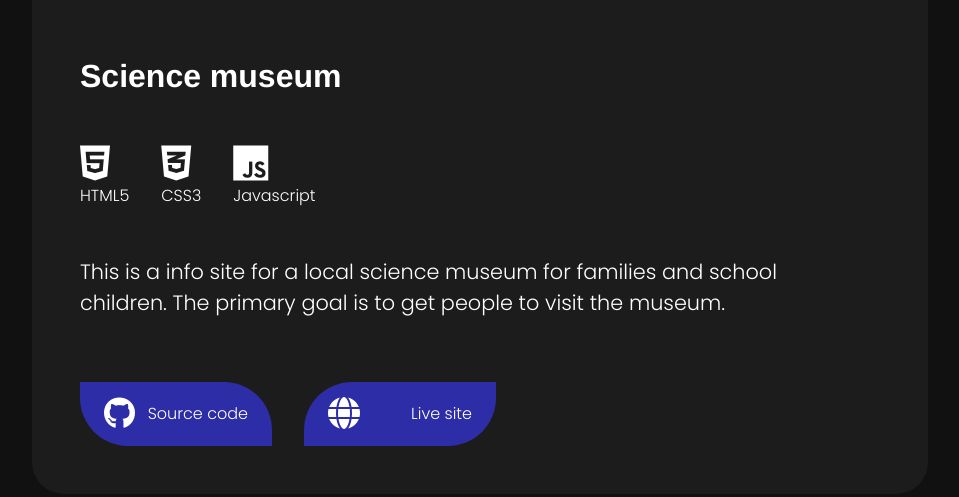
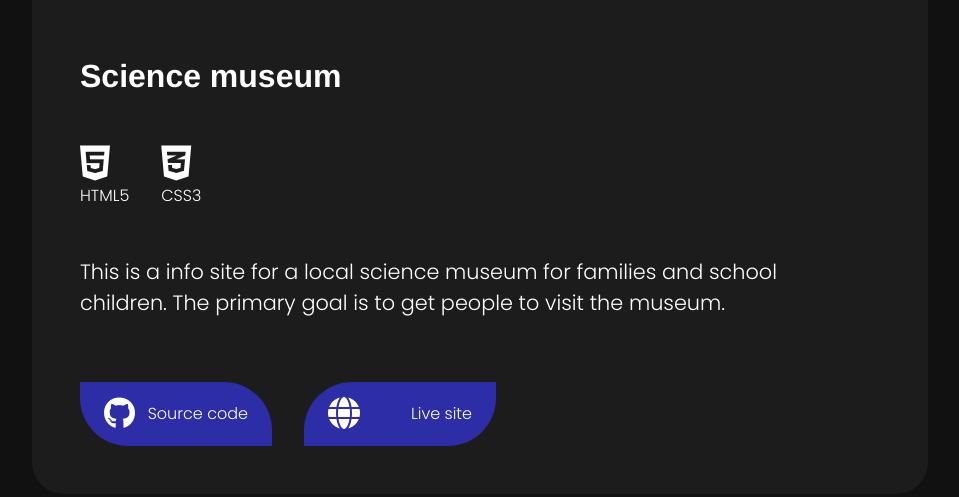
Before and after one commit to EM-90/My-portfolio-site, a plain HTML site: page index.html in a window 1280 px wide. Shown: the part 3847-4344 px from the top of the page, without its empty margins (160-1119 px from the left). Drawn offline with Linux system fonts and the light colour scheme.

Commit message:
Update index.html

```diff
--- a/index.html
+++ b/index.html
@@ -152,10 +152,6 @@
                   <i class="fa-brands fa-css3-alt"></i>
                   <p class="program-name">CSS3</p>
                 </div>
-                <div class="build-info">
-                  <i class="fa-brands fa-js"></i>
-                  <p class="program-name">Javascript</p>
-                </div>
               </div>
               <p class="card-description">
                 This is a info site for a local science museum for families and
```
